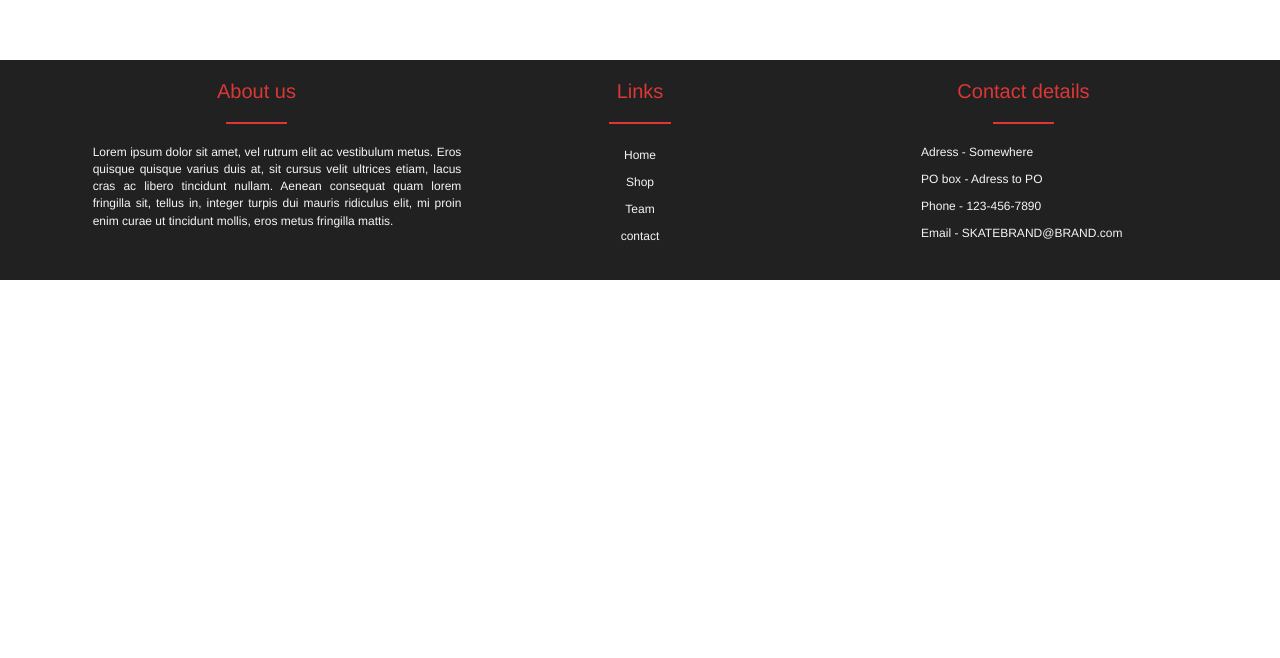
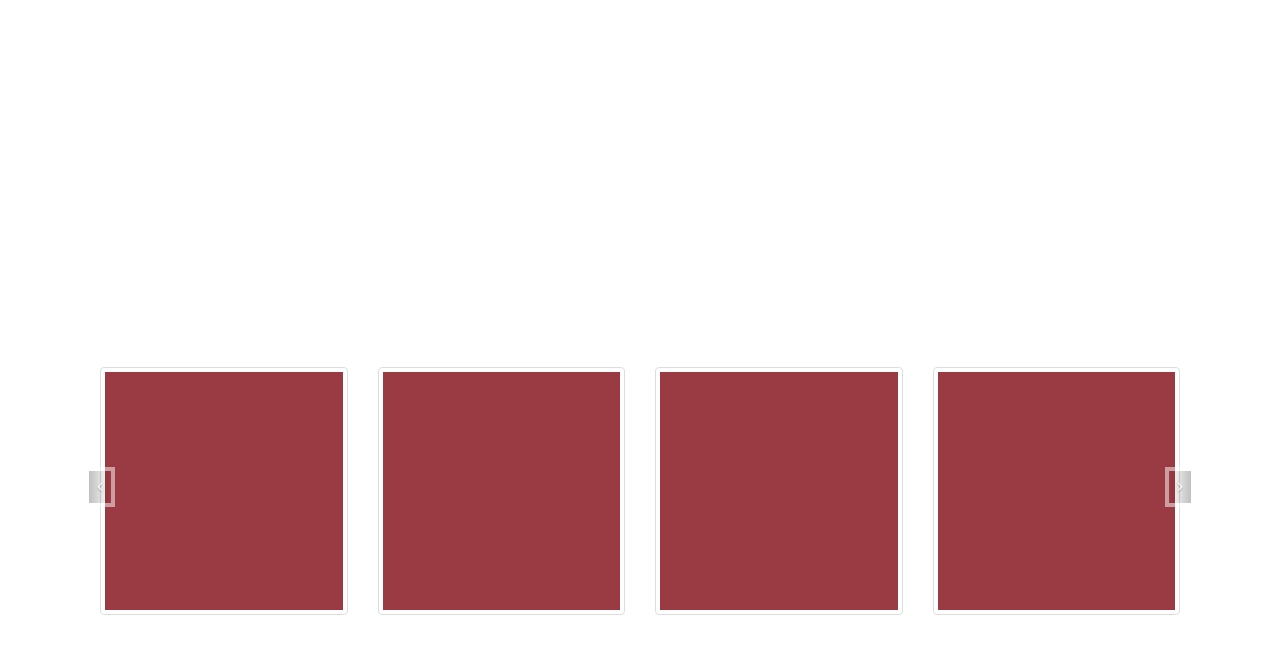
Before and after one commit to JakobFuglsang/Skatebrand, a plain HTML site: page index.html in a window 1280 px wide. Shown: the part 1482-2140 px from the top of the page. Before the commit the page ends 1762 px from the top, so only its background shows below. Drawn offline with nearby package versions, Linux system fonts and the light colour scheme.

Commit message:
update 2

```diff
--- a/css/master.css
+++ b/css/master.css
@@ -358,3 +358,43 @@ top: 0px;
 .button h2 {
     margin: 0;
 }
+
+.carousel {
+    margin-bottom: 0;
+    padding: 0;;
+    top: 20px !important;
+    margin-top: 50%;
+}
+/* The controlsy */
+.carousel-control {
+    height: 40px;
+    width: 30px !important;
+    border: 4px solid #FFFFFF;
+    margin-top: 9%;
+    position: relative;
+
+}
+
+/* The indicators */
+.carousel-indicators li {
+    position: relative;
+    top: 55px;
+    border: 0;
+}
+
+/* The colour of the indicators */
+.carousel-indicators li {
+	background: #dc3737;
+}
+
+.carousel-indicators:focus {
+background-color: #ac1818;
+}
+
+.carousel-indicators .active {
+    background-color: #ac1818 !important;
+}
+
+a {
+    color: whitesmoke !important;
+}
--- a/index.html
+++ b/index.html
@@ -8,7 +8,8 @@
         <link href="https://fonts.googleapis.com/icon?family=Material+Icons" rel="stylesheet">
         <link href="https://fortawesome.github.io/Font-Awesome/assets/font-awesome/css/font-awesome.css" rel="stylesheet">
         <link href="http://netdna.bootstrapcdn.com/bootstrap/3.0.0/css/bootstrap.min.css" rel="stylesheet">
-
+        <script src="http://code.jquery.com/jquery-1.11.1.min.js"></script>
+        <script src="http://netdna.bootstrapcdn.com/bootstrap/3.0.0/js/bootstrap.min.js"></script>
     </head>
 
     <body>
@@ -126,7 +127,46 @@ function showSlides(n) {
             </div>
         </div>
 
+<div class="container">
+    <div class="caro">
+		<div class="col-md-12">
+                <div id="Carousel" class="carousel slide">
 
+                <ol class="carousel-indicators">
+                    <li data-target="#Carousel" data-slide-to="0"></li>
+                    <li data-target="#Carousel" data-slide-to="1"></li>
+                </ol>
+
+                <!-- Carousel items -->
+                <div class="carousel-inner">
+
+                <div class="item active">
+                	<div class="caro">
+                	  <div class="col-md-3"><a href="#" class="thumbnail"><img src="images/carousel-placeholder.png"></a></div>
+                	  <div class="col-md-3"><a href="#" class="thumbnail"><img src="images/carousel-placeholder.png"></a></div>
+                	  <div class="col-md-3"><a href="#" class="thumbnail"><img src="images/carousel-placeholder.png"></a></div>
+                	  <div class="col-md-3"><a href="#" class="thumbnail"><img src="images/carousel-placeholder.png"></a></div>
+                	</div><!--.row-->
+                </div><!--.item-->
+
+                <div class="item">
+                	<div class="caro">
+                		<div class="col-md-3"><a href="#" class="thumbnail"><img src="images/carousel-placeholder.png"></a></div>
+                		<div class="col-md-3"><a href="#" class="thumbnail"><img src="images/carousel-placeholder.png"></a></div>
+                		<div class="col-md-3"><a href="#" class="thumbnail"><img src="images/carousel-placeholder.png"></a></div>
+                		<div class="col-md-3"><a href="#" class="thumbnail"><img src="images/carousel-placeholder.png"></a></div>
+                	</div><!--.row-->
+                </div><!--.item-->
+
+
+                </div><!--.carousel-inner-->
+                  <a data-slide="prev" href="#Carousel" class="left carousel-control">‹</a>
+                  <a data-slide="next" href="#Carousel" class="right carousel-control">›</a>
+                </div><!--.Carousel-->
+
+		</div>
+	</div>
+</div><!--.container-->
     </body>
 
     <footer>
```
Also changed, not shown: images/carousel-placeholder.png (added).
